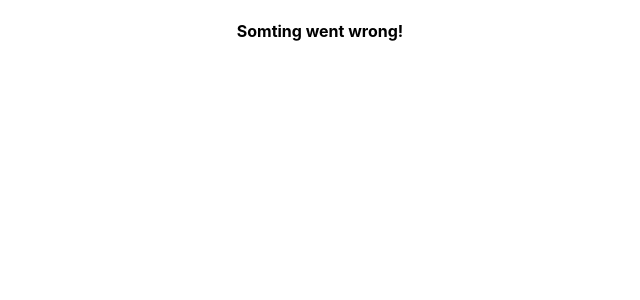
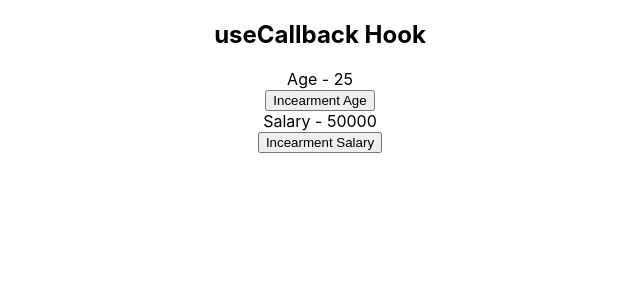
Before and after one commit to nihalshandev/react-hook-learning, a React (Create React App) app: page / in a window 1280 px wide. Shown: the top 300 px of the page, without its empty margins (320-960 px from the left). Built offline with nearby package versions, Linux system fonts and the light colour scheme; no server answers.

Commit message:
learend useCallback hook for Performance Optimisation

```diff
--- a/src/App.js
+++ b/src/App.js
@@ -1,12 +1,10 @@
 import "./App.css";
-import DataFetchingOne from "./components/useReducer_DataFetching/DataFetchingOne";
-import DataFetchingTow from "./components/useReducer_DataFetching/DataFetchingTow";
+import ParentComponent from "./components/useCallback/ParentComponent";
 
 function App() {
   return (
     <div className="App">
-      {/* <DataFetchingOne /> */}
-      <DataFetchingTow />
+      <ParentComponent />
     </div>
   );
 }
--- /dev/null
+++ b/src/components/useCallback/Button.js
@@ -0,0 +1,12 @@
+import React from 'react'
+
+const Button = ({handleClick, children}) => {
+    console.log(`Rendaring button - , ${children}`)
+    return (
+        <div>
+            <button onClick={handleClick}>{children}</button>
+        </div>
+    )
+}
+
+export default React.memo(Button)
--- /dev/null
+++ b/src/components/useCallback/Count.js
@@ -0,0 +1,12 @@
+import React from 'react'
+
+const Count = ({text, count}) => {
+    console.log(`Rendaring ${text} count component`)
+    return (
+        <div>
+            {text} - {count}
+        </div>
+    )
+}
+
+export default React.memo(Count)
--- /dev/null
+++ b/src/components/useCallback/ParentComponent.js
@@ -0,0 +1,28 @@
+import React, {useCallback, useState} from 'react'
+import Button from './Button'
+import Count from './Count'
+import Title from './Title'
+
+const ParentComponent = () => {
+    const [age, setAge] = useState(25)
+    const [salary, setSalary] = useState(50000)
+
+    const increamentAge = useCallback(()=> {
+        setAge(age + 1)
+    }, [age])
+
+    const increamentSalary = useCallback(()=> {
+        setSalary(salary + 1000)
+    }, [salary])
+    return (
+        <div>
+            <Title />
+            <Count text="Age" count={age} />
+            <Button handleClick={increamentAge} >Incearment Age</Button>
+            <Count text="Salary" count={salary} />
+            <Button handleClick={increamentSalary} >Incearment Salary</Button>
+        </div>
+    )
+}
+
+export default ParentComponent
--- /dev/null
+++ b/src/components/useCallback/Title.js
@@ -0,0 +1,12 @@
+import React from 'react'
+
+const Title = () => {
+    console.log('Rendaring Title')
+    return (
+        <div>
+            <h2>useCallback Hook</h2>
+        </div>
+    )
+}
+
+export default React.memo(Title)
```
